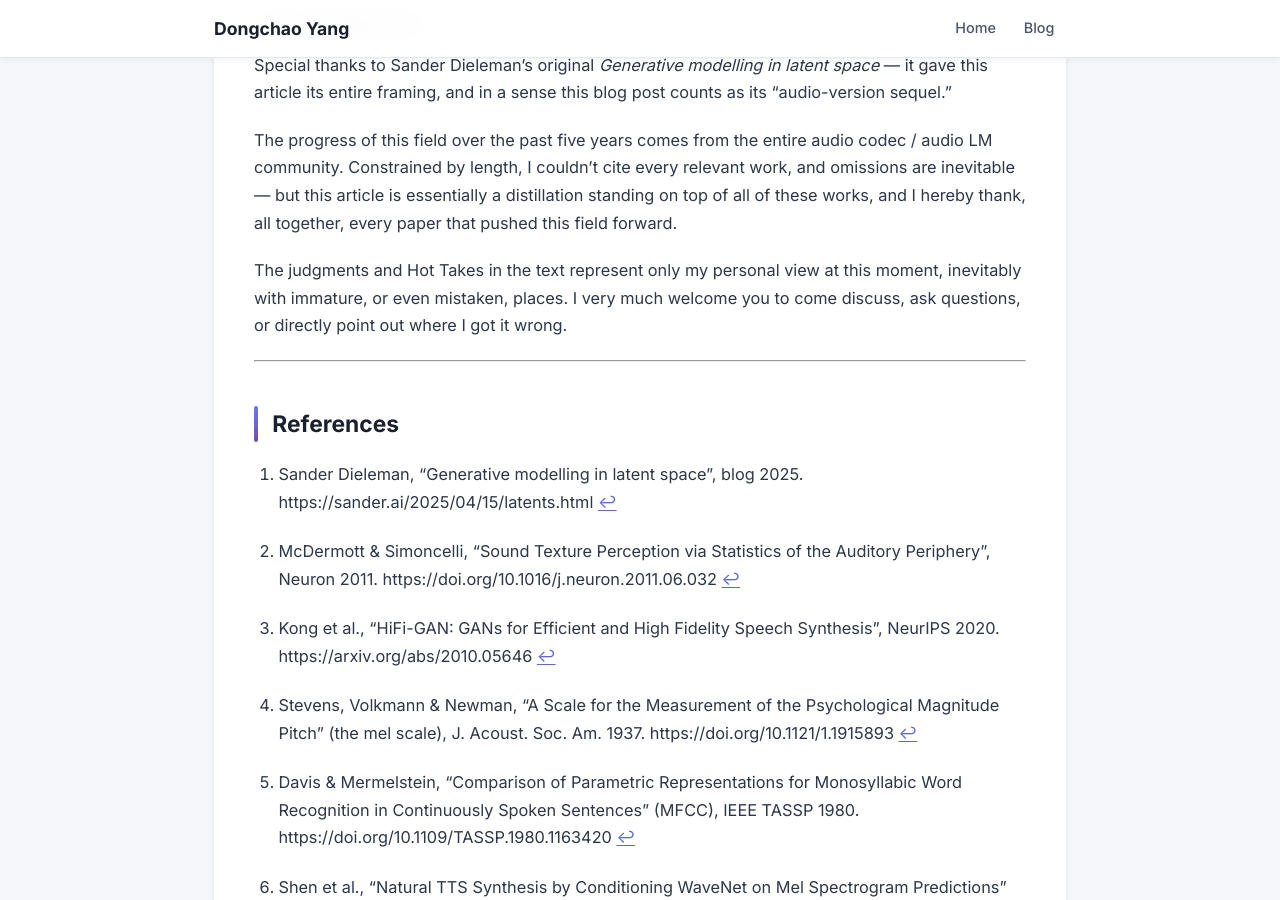
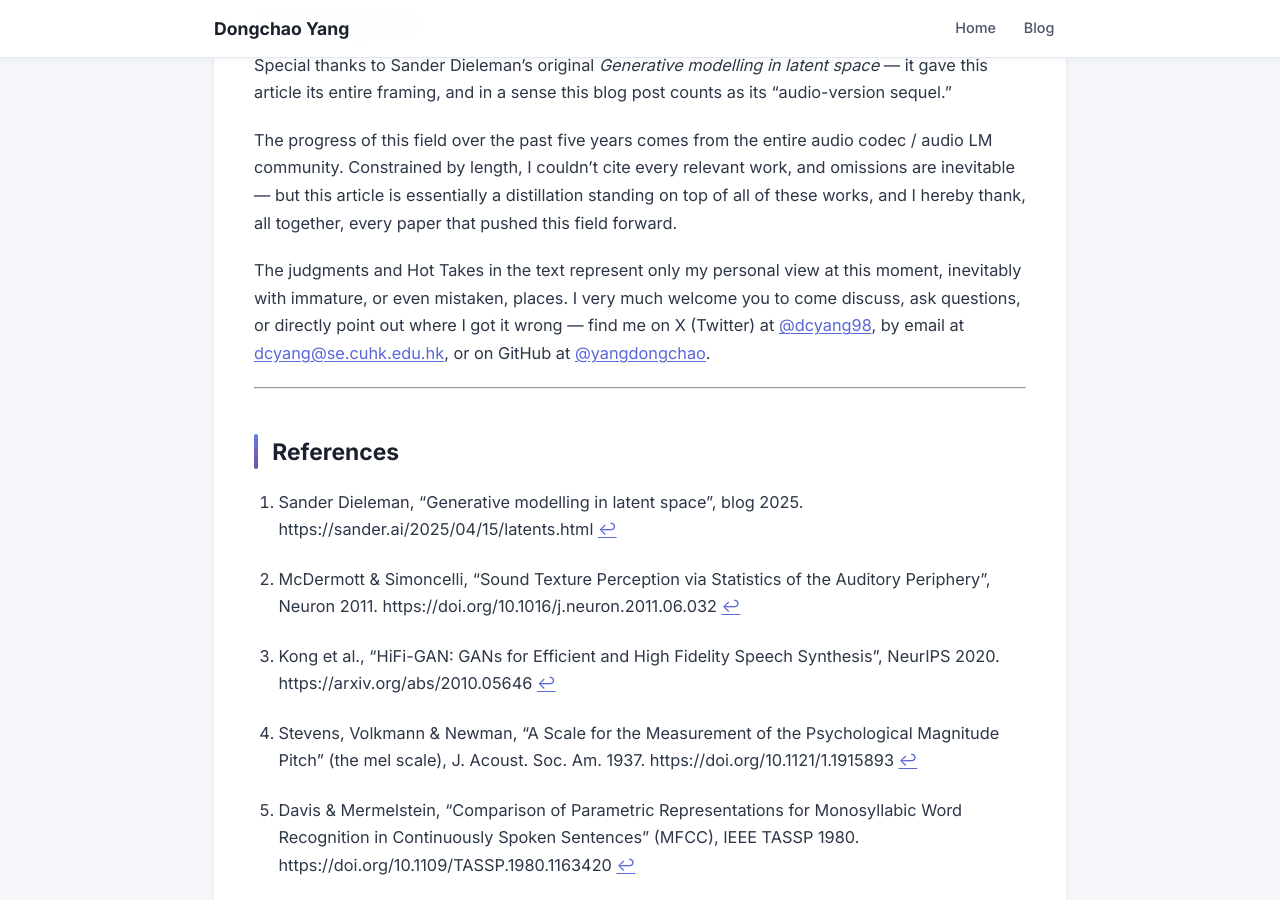
Before and after one commit to yangdongchao/yangdongchao.github.io, a Jekyll site: the page built from _posts/2026-06-09-audio-latent-space-en.md, in a window 1280 px wide and 900 px high, scrolled down 56703 px. Built offline with Jekyll 4.4.1, drawn with Linux system fonts in a browser that asks for light colours.

Commit message:
Blog: add contact (X / email / GitHub) to acknowledgments
Co-Authored-By: Claude Opus 4.8 (1M context) <noreply@anthropic.com>

```diff
--- a/_posts/2026-06-09-audio-latent-space-en.md
+++ b/_posts/2026-06-09-audio-latent-space-en.md
@@ -662,7 +662,7 @@ Special thanks to Sander Dieleman's original *Generative modelling in latent spa
 
 The progress of this field over the past five years comes from the entire audio codec / audio LM community. Constrained by length, I couldn't cite every relevant work, and omissions are inevitable — but this article is essentially a distillation standing on top of all of these works, and I hereby thank, all together, every paper that pushed this field forward.
 
-The judgments and Hot Takes in the text represent only my personal view at this moment, inevitably with immature, or even mistaken, places. I very much welcome you to come discuss, ask questions, or directly point out where I got it wrong.
+The judgments and Hot Takes in the text represent only my personal view at this moment, inevitably with immature, or even mistaken, places. I very much welcome you to come discuss, ask questions, or directly point out where I got it wrong — find me on X (Twitter) at [@dcyang98](https://x.com/dcyang98), by email at [dcyang@se.cuhk.edu.hk](mailto:dcyang@se.cuhk.edu.hk), or on GitHub at [@yangdongchao](https://github.com/yangdongchao).
 
 ---
 
```
Also changed, not shown: _posts/2026-06-09-audio-latent-space.md (+1 -1 lines).
